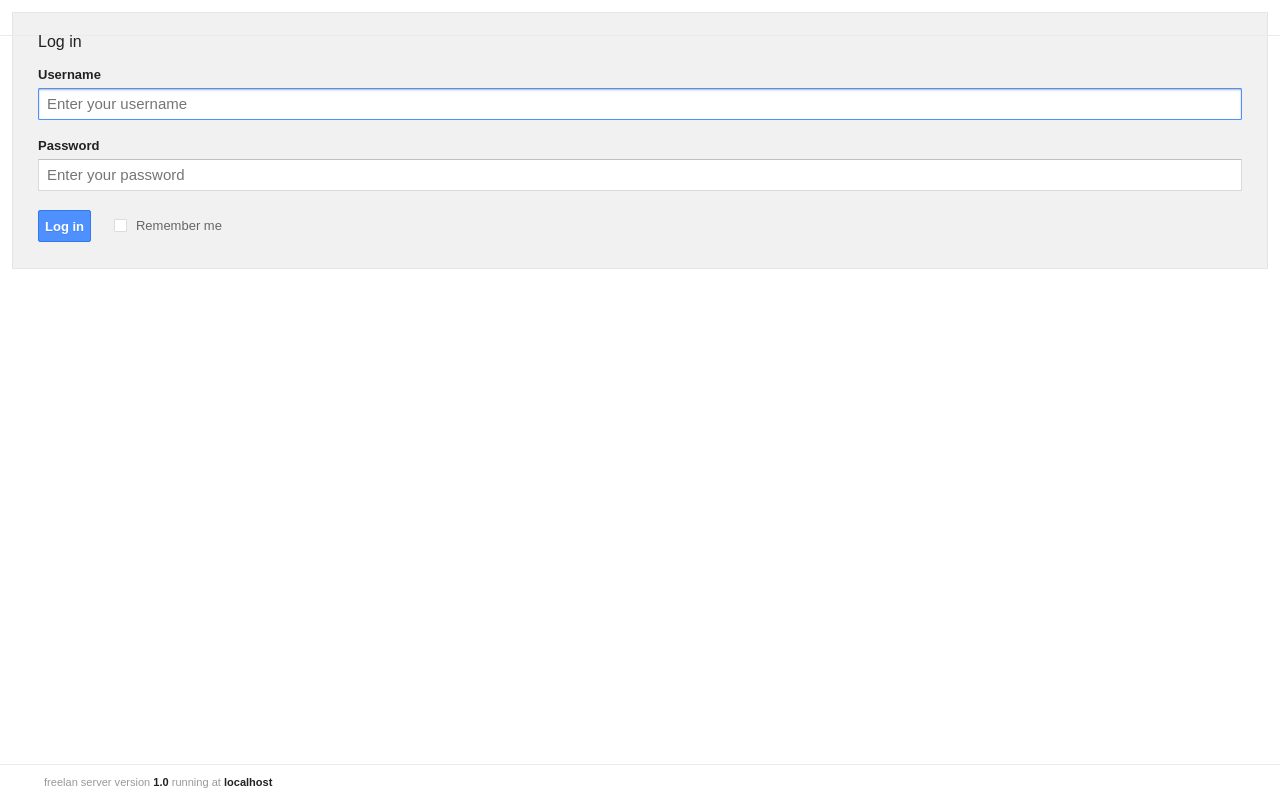
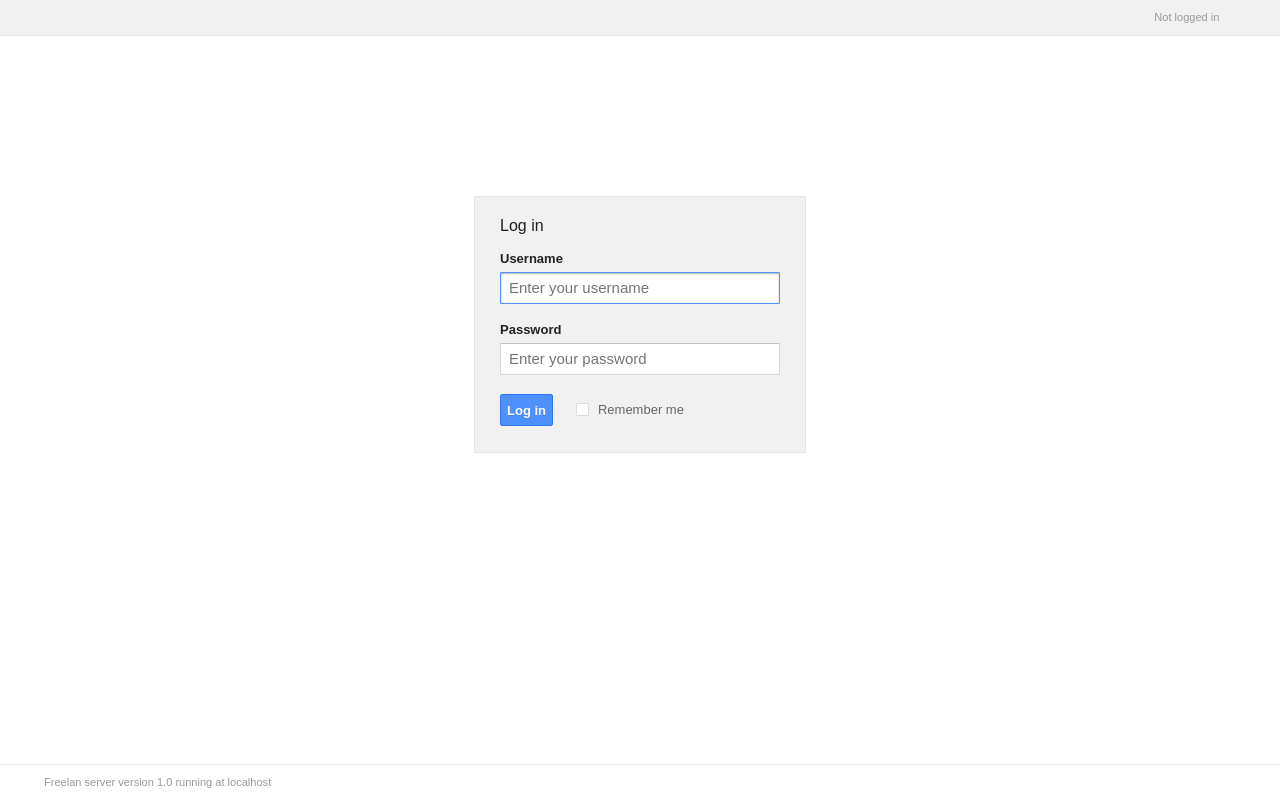
Before and after one commit to freelan-developers/freelan-server, a Flask app: page /login in a window 1280 px wide. Run offline with Flask 2, Linux system fonts and the light colour scheme.

```diff
--- a/freelan_server/static/css/form.css
+++ b/freelan_server/static/css/form.css
@@ -169,3 +185,8 @@ input[type="radio"]:focus {
 	-webkit-user-select: none;
 	user-select: none;
 }
+
+.login-box {
+	margin: 160px auto 0;
+	max-width: 280px;
+}
--- a/freelan_server/static/css/header.css
+++ b/freelan_server/static/css/header.css
@@ -3,11 +3,9 @@
  */
 
 header {
-	position: absolute;
-	top: 0;
 	height: 35px;
-	width: 100%;
-	border-bottom: 1px solid #ebebeb;
+	background: #f1f1f1;
+	border-bottom: 1px solid #e5e5e5;
 	overflow: hidden;
 }
 
--- a/freelan_server/templates/base.html
+++ b/freelan_server/templates/base.html
@@ -12,9 +12,6 @@
 		<script type="text/javascript" src="{{ url_for('static', filename='js/jquery-1.7.2.min.js') }}"></script>
 	</head>
 	<body>
-		{# The notification box #}
-		{% include 'notification.html' %}
-
 		{# The header #}
 		{% include 'header.html' %}
 
--- a/freelan_server/templates/footer.html
+++ b/freelan_server/templates/footer.html
@@ -3,7 +3,7 @@
 <footer>
 	<div>
 		<ul>
-			<li>freelan server version <strong>{{ version }}</strong> running at <strong>{{ request.host }}</strong></li>
+			<li>Freelan server version {{ version }} running at {{ request.host }}</li>
 		</ul>
 	</div>
 </footer>
--- a/freelan_server/templates/header.html
+++ b/freelan_server/templates/header.html
@@ -11,6 +11,8 @@
 				{% endif %}
 				<li id="user_box">Identified as <a href={{ url_for('profile') }}>{{ current_user.username }}</a>.</li>
 				<li id="logout_box">Click <a href={{ url_for('logout') }}>here</a> to log out.</li>
+			{% else %}
+				<li>Not logged in</li>
 			{% endif %}
 		</ul>
 	</div>
--- a/freelan_server/templates/login.html
+++ b/freelan_server/templates/login.html
@@ -6,7 +6,7 @@
 
 {% block content %}
 
-<div class="form-box">
+<div class="form-box login-box">
 	<h2>Log in</h2>
 
 	<form method="post" action="{{ url_for('login') }}">
--- a/freelan_server/views.py
+++ b/freelan_server/views.py
@@ -43,6 +43,8 @@ def login():
     if current_user.is_authenticated():
         return redirect(url_for('home'))
 
+    login_error = None
+
     if request.method == 'POST':
         username = request.form['username']
         password = request.form['password']
@@ -54,13 +56,11 @@ def login():
                 session.regenerate()
                 login_user(user, remember=remember)
 
-                flash('Authentication successful.', 'info')
-
                 return redirect(request.args.get('next') or url_for('home'))
         else:
-            flash('Authentication failed for user "%s".' % username, 'denied')
+            login_error = 'The username or password is incorrect.'
 
-    return render_template('login.html')
+    return render_template('login.html', login_error=login_error)
 
 @APPLICATION.route('/logout')
 def logout():
```
Also changed, not shown: other parts of freelan_server/static/css/form.css (+16 -0 lines), other parts of freelan_server/templates/login.html (+5 -1 lines).
